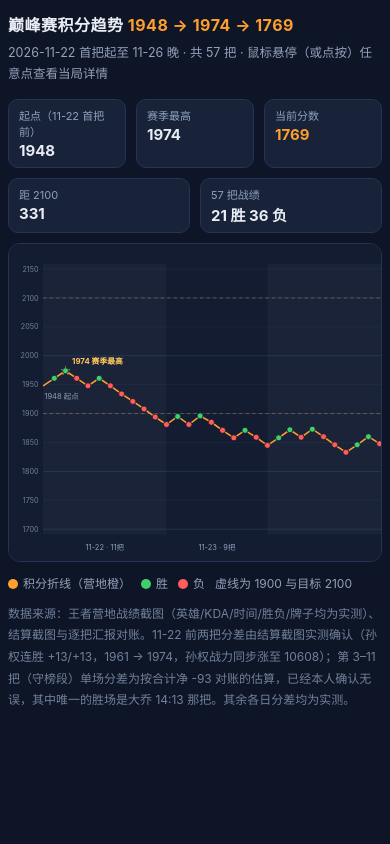
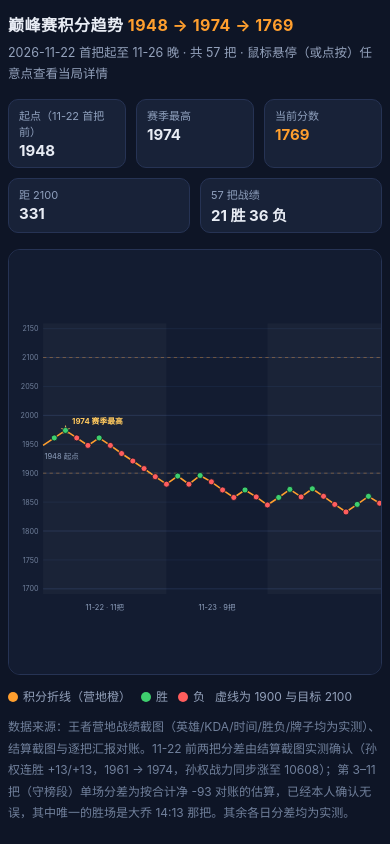
Before and after one commit to GrizzCoder/peak-trend, a plain HTML site: page index.html in a window 390 px wide. Drawn offline with Linux system fonts and the light colour scheme.

Commit message:
Responsive layout: adaptive scaling, scrollable chart on small screens, anchored tooltip

```diff
--- a/index.html
+++ b/index.html
@@ -6,18 +6,19 @@
 <title>巅峰赛积分趋势</title>
 <style>
   * { box-sizing: border-box; margin: 0; padding: 0; }
-  body { font-family: -apple-system, "PingFang SC", "Microsoft YaHei", sans-serif; background: #0e1526; color: #e8ecf4; padding: 18px 14px 26px; }
-  .wrap { max-width: 1080px; margin: 0 auto; }
+  html, body { height: 100%; }
+  body { font-family: -apple-system, "PingFang SC", "Microsoft YaHei", sans-serif; background: #0e1526; color: #e8ecf4; padding: 16px 18px 20px; display: flex; flex-direction: column; }
+  .wrap { width: 100%; flex: 1; display: flex; flex-direction: column; }
   h1 { font-size: 19px; font-weight: 700; letter-spacing: .5px; }
   h1 .orange { color: #ff9f2e; }
   .sub { margin-top: 6px; font-size: 12.5px; color: #93a1bb; line-height: 1.7; }
   .stats { display: flex; flex-wrap: wrap; gap: 10px; margin: 14px 0 6px; }
-  .stat { background: #182238; border: 1px solid #263354; border-radius: 10px; padding: 8px 14px; min-width: 104px; }
+  .stat { background: #182238; border: 1px solid #263354; border-radius: 10px; padding: 8px 14px; min-width: 104px; flex: 1 1 0; }
   .stat .k { font-size: 11px; color: #8fa0bd; }
   .stat .v { font-size: 17px; font-weight: 700; margin-top: 2px; }
   .stat .v.down { color: #ff5d5d; } .stat .v.now { color: #ff9f2e; }
-  .chartbox { position: relative; background: #131c31; border: 1px solid #263354; border-radius: 12px; margin-top: 10px; padding: 8px 4px 2px; overflow-x: auto; -webkit-overflow-scrolling: touch; }
-  svg { display: block; width: 100%; min-width: 680px; height: auto; }
+  .chartbox { position: relative; background: #131c31; border: 1px solid #263354; border-radius: 12px; margin-top: 10px; padding: 8px 4px 2px; overflow-x: auto; -webkit-overflow-scrolling: touch; flex: 1; display: flex; }
+  svg { display: block; width: 100%; min-width: 680px; height: 100%; margin: auto; }
   .pt { cursor: pointer; }
   #tip { position: absolute; pointer-events: none; opacity: 0; transition: opacity .12s; background: rgba(10,15,28,.96); border: 1px solid #ff9f2e; border-radius: 10px; padding: 10px 12px; font-size: 12.5px; line-height: 1.75; min-width: 178px; z-index: 5; box-shadow: 0 8px 24px rgba(0,0,0,.5); }
   #tip .t1 { font-weight: 700; font-size: 13.5px; }
```
